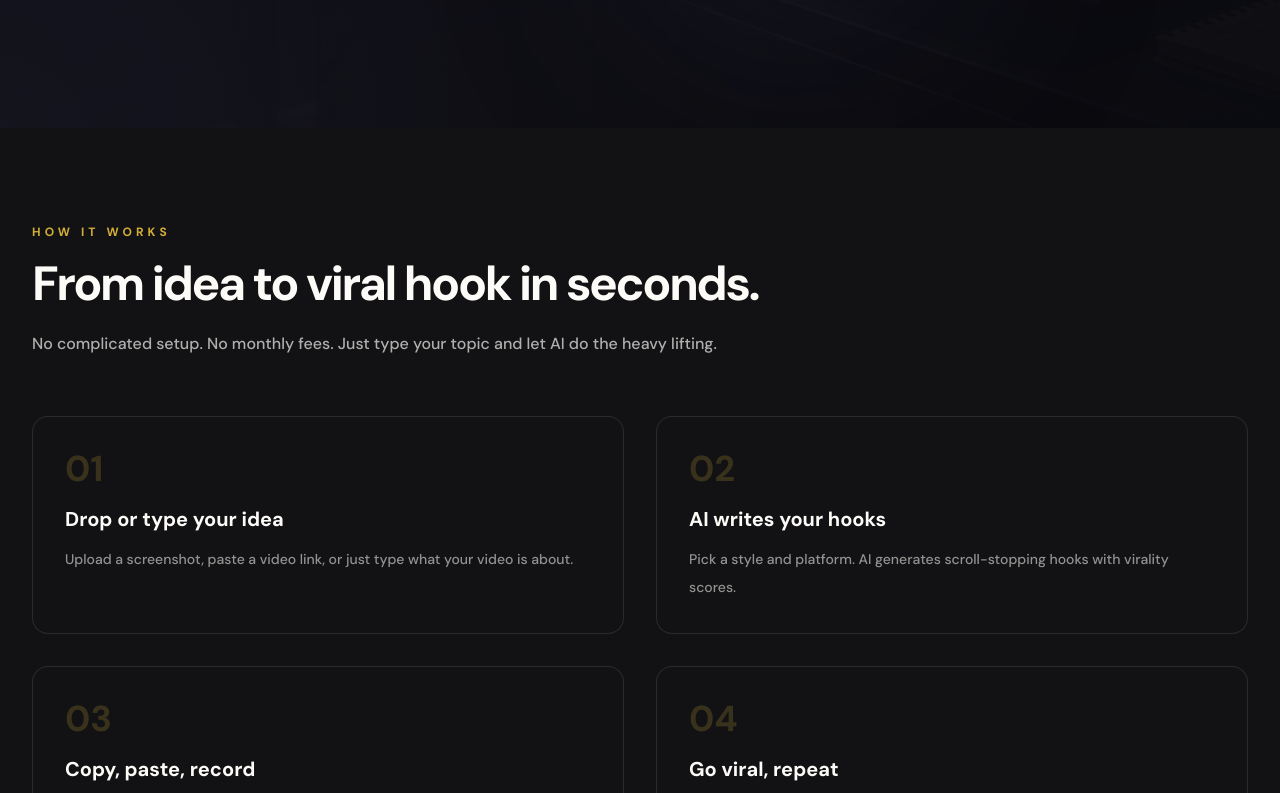
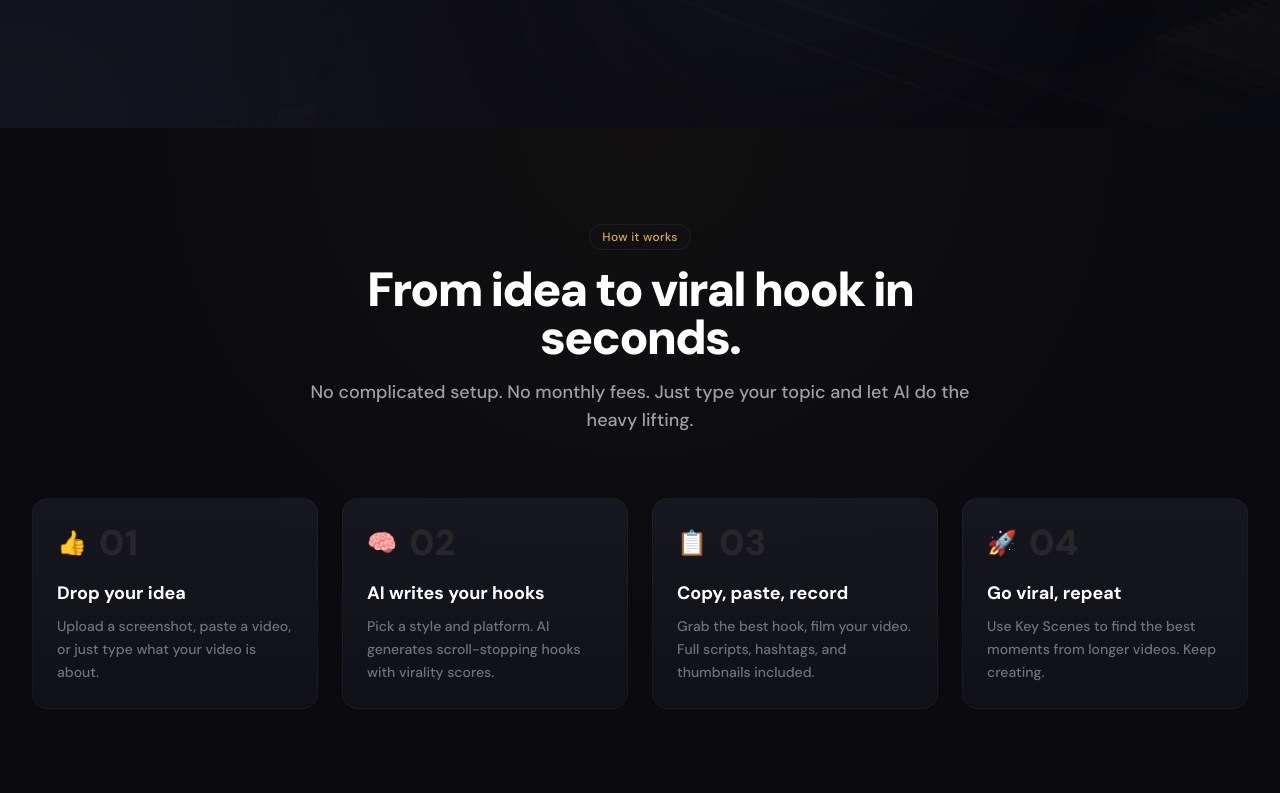
Before and after one commit to explorerstreasure1-alt/HookCraft-AI, a Next.js app: page / in a window 1280 px wide. Shown: the part 947-1740 px from the top of the page. Built offline with nearby package versions, Linux system fonts and the light colour scheme; no server answers.

Commit message:
Visual redesign: cards with icons, premium footer, refined components

```diff
--- a/components/Architecture.tsx
+++ b/components/Architecture.tsx
@@ -1,30 +1,36 @@
 const steps = [
-  { num: "01", title: "Drop or type your idea", desc: "Upload a screenshot, paste a video link, or just type what your video is about." },
-  { num: "02", title: "AI writes your hooks", desc: "Pick a style and platform. AI generates scroll-stopping hooks with virality scores." },
-  { num: "03", title: "Copy, paste, record", desc: "Grab the best hook, film your video. Full scripts, hashtags, and thumbnails included." },
-  { num: "04", title: "Go viral, repeat", desc: "Use Key Scenes to find the best moments from longer videos. Keep creating, keep growing." },
+  { n: "01", icon: "\uD83D\uDC4D", t: "Drop your idea", d: "Upload a screenshot, paste a video, or just type what your video is about." },
+  { n: "02", icon: "\uD83E\uDDE0", t: "AI writes your hooks", d: "Pick a style and platform. AI generates scroll-stopping hooks with virality scores." },
+  { n: "03", icon: "\uD83D\uDCCB", t: "Copy, paste, record", d: "Grab the best hook, film your video. Full scripts, hashtags, and thumbnails included." },
+  { n: "04", icon: "\uD83D\uDE80", t: "Go viral, repeat", d: "Use Key Scenes to find the best moments from longer videos. Keep creating." },
 ];
 
 export default function Architecture() {
   return (
-    <section id="architecture" className="bg-[#121214] px-5 py-24 text-[#fdfbf7] sm:px-8">
-      <div className="mx-auto max-w-7xl">
-        <div className="max-w-3xl">
-          <p className="text-xs font-semibold uppercase tracking-[0.34em] text-[#d4af37]">How it works</p>
-          <h2 className="mt-5 text-4xl font-semibold tracking-[-0.05em] sm:text-5xl">
+    <section id="architecture" className="bg-[#0a0a0f] px-6 py-24 sm:px-8 relative overflow-hidden">
+      <div className="absolute inset-0 bg-[radial-gradient(circle_at_50%_0%,rgba(212,175,55,0.04),transparent_60%)]" />
+      <div className="mx-auto max-w-7xl relative">
+        <div className="text-center max-w-2xl mx-auto mb-16">
+          <span className="inline-flex items-center gap-2 px-3 py-1 glass rounded-full text-xs font-medium text-[#d4af37] tracking-wide mb-4">
+            How it works
+          </span>
+          <h2 className="text-4xl sm:text-5xl font-black tracking-[-0.04em] text-white">
             From idea to viral hook in seconds.
           </h2>
-          <p className="mt-5 text-base leading-8 text-[#fdfbf7]/68">
+          <p className="mt-4 text-zinc-400 text-lg">
             No complicated setup. No monthly fees. Just type your topic and let AI do the heavy lifting.
           </p>
         </div>
 
-        <div className="mt-14 grid gap-8 md:grid-cols-2">
-          {steps.map((step) => (
-            <div key={step.num} className="group border border-white/10 bg-[#121214] p-8 rounded-2xl transition hover:border-[#d4af37]/30 hover:bg-[#1a2332]/50">
-              <span className="text-4xl font-bold text-[#d4af37]/20 group-hover:text-[#d4af37]/40 transition">{step.num}</span>
-              <h3 className="mt-4 text-xl font-semibold">{step.title}</h3>
-              <p className="mt-3 text-sm leading-7 text-[#fdfbf7]/55">{step.desc}</p>
+        <div className="grid gap-6 md:grid-cols-2 lg:grid-cols-4">
+          {steps.map((s, i) => (
+            <div key={s.n} className="card p-6 group hover:-translate-y-1">
+              <div className="flex items-center gap-3 mb-4">
+                <span className="text-2xl">{s.icon}</span>
+                <span className="text-4xl font-black text-zinc-800 group-hover:text-[#d4af37]/30 transition-colors">{s.n}</span>
+              </div>
+              <h3 className="text-lg font-bold text-white mb-2">{s.t}</h3>
+              <p className="text-sm text-zinc-500 leading-relaxed">{s.d}</p>
             </div>
           ))}
         </div>
--- a/components/Footer.tsx
+++ b/components/Footer.tsx
@@ -1,9 +1,12 @@
 export default function Footer() {
   return (
-    <footer className="border-t border-white/10 bg-[#121214] px-5 py-10 text-[#fdfbf7]/54 sm:px-8">
+    <footer className="border-t border-zinc-800/50 bg-[#0a0a0f] px-6 py-10 sm:px-8">
       <div className="mx-auto flex max-w-7xl flex-col gap-4 sm:flex-row sm:items-center sm:justify-between">
-        <p className="text-sm">HookCraft AI is designed for an English-first global creator market.</p>
-        <p className="text-xs uppercase tracking-[0.24em] text-[#d4af37]">AI-Powered Hook & Script Generator</p>
+        <div className="flex items-center gap-2.5">
+          <div className="w-6 h-6 rounded bg-gradient-to-br from-[#d4af37] to-[#c49b29] flex items-center justify-center text-[#0a0a0f] font-black text-[10px]">H</div>
+          <span className="text-sm font-bold text-white">HookCraft <span className="text-[#d4af37]">AI</span></span>
+        </div>
+        <p className="text-xs text-zinc-600">AI-powered video hooks for creators worldwide.</p>
       </div>
     </footer>
   );
--- a/components/PremiumButton.tsx
+++ b/components/PremiumButton.tsx
@@ -1,17 +1,10 @@
-export default function PremiumButton({
-  children,
-  href = "#dashboard",
-}: {
-  children: string;
-  href?: string;
-}) {
+export default function PremiumButton({ children, href = "#dashboard" }: { children: string; href?: string }) {
   return (
     <a
       href={href}
-      className="group relative inline-flex items-center justify-center overflow-hidden rounded-full bg-[#d4af37] px-6 py-3 text-sm font-semibold uppercase tracking-[0.22em] text-[#121214] transition duration-300 hover:-translate-y-0.5 hover:bg-[#f0d36b] focus:outline-none focus:ring-2 focus:ring-[#d4af37] focus:ring-offset-2 focus:ring-offset-[#121214]"
+      className="gold-shimmer inline-flex items-center justify-center text-[#0a0a0f] font-bold px-8 py-4 rounded-full text-sm uppercase tracking-wider hover:scale-105 transition-transform shadow-[0_0_40px_rgba(212,175,55,0.25)]"
     >
-      <span className="absolute inset-y-0 -left-1/2 w-1/3 skew-x-[-18deg] bg-white/30 transition duration-700 group-hover:left-[120%]" />
-      <span className="relative">{children}</span>
+      {children}
     </a>
   );
 }
```
